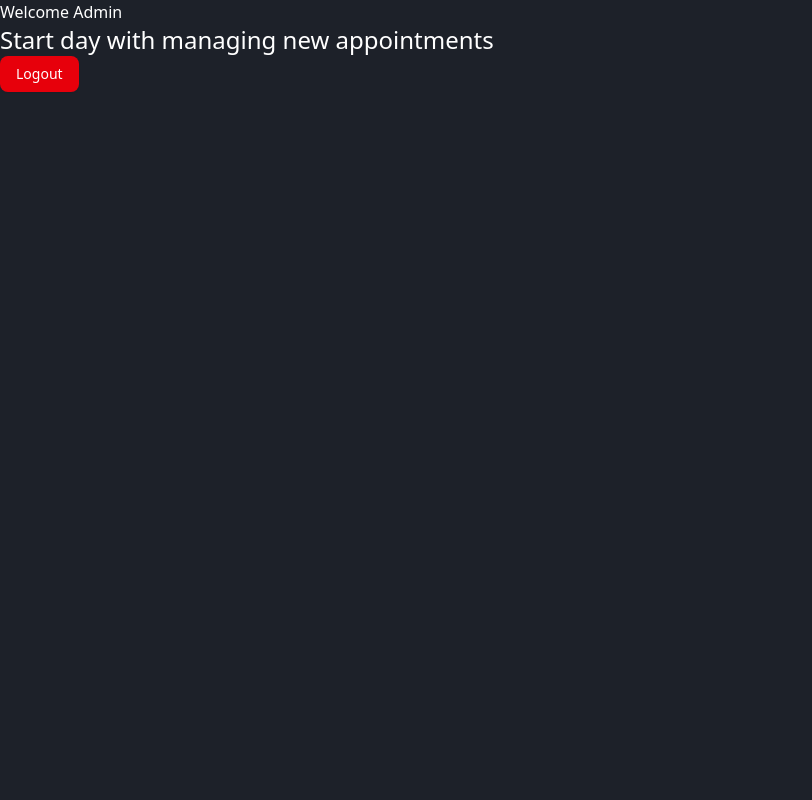
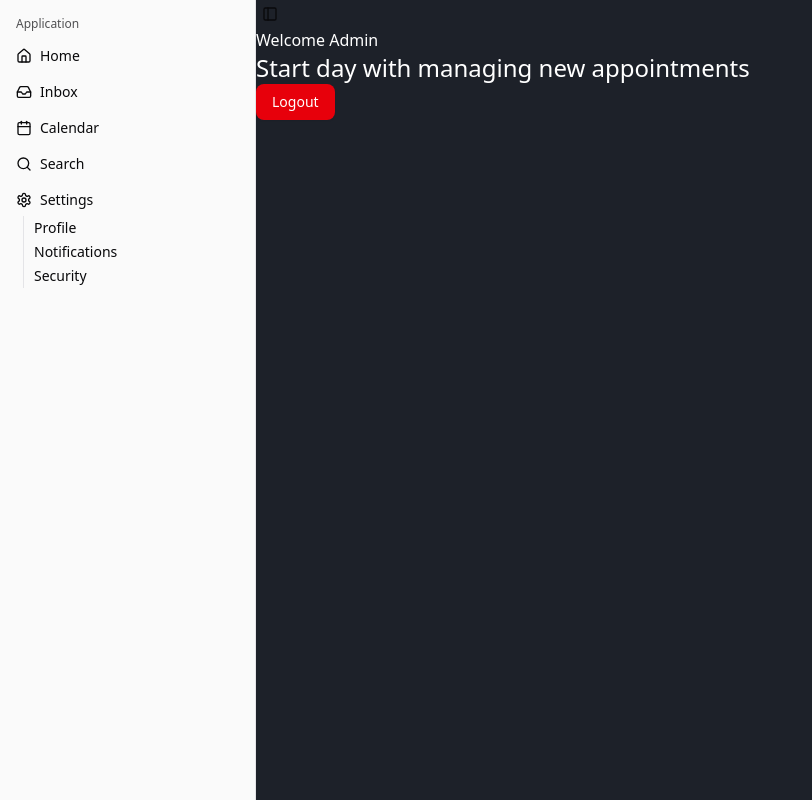
Before and after one commit to sohanthink/nursingcare, a Next.js app: page /dashboard/admin in a window 1280 px wide. Shown: the whole page, without its empty margins (0-812 px from the left). Built offline with nearby package versions, Linux system fonts and the light colour scheme.

Commit message:
admin sidebar added

```diff
--- a/app/dashboard/admin/layout.js
+++ b/app/dashboard/admin/layout.js
@@ -1,7 +1,18 @@
+import { SidebarProvider, SidebarTrigger } from "@/components/ui/sidebar";
+import { AppSidebar } from "@/components/AppSidebar";
+
 export default function DashboardLayout({ children }) {
   return (
     <html lang="en">
-      <body className="bg-dark h-full">{children}</body>
+      <body className="container mx-auto bg-dark min-h-screen">
+        <SidebarProvider>
+          <AppSidebar />
+          <main className="">
+            <SidebarTrigger />
+            {children}
+          </main>
+        </SidebarProvider>
+      </body>
     </html>
   );
 }
--- a/app/dashboard/admin/page.js
+++ b/app/dashboard/admin/page.js
@@ -1,10 +1,9 @@
 import Logout from "@/components/auth/Logout";
-import Image from "next/image";
 
 export default function Dashboard() {
   return (
     <div className="container mx-auto">
-      <h1 className="text-white">Welcome Admin</h1>
+      <h1 className=" text-white">Welcome Admin</h1>
       <p className="text-2xl text-white">
         Start day with managing new appointments
       </p>
--- a/app/dashboard/user/layout.js
+++ b/app/dashboard/user/layout.js
@@ -2,22 +2,33 @@
 
 import useAuthStore from "@/store/authStore";
 import { useEffect, useRef } from "react";
+import { SidebarProvider, SidebarTrigger } from "@/components/ui/sidebar";
+import { AppSidebar } from "@/components/AppSidebar";
 
 export default function RootLayout({ children }) {
-  const loadUser = useAuthStore((state) => state.loadUser);
-  const isLoaded = useRef(false);
+  // const loadUser = useAuthStore((state) => state.loadUser);
+  // const isLoaded = useRef(false);
 
-  useEffect(() => {
-    if (!isLoaded.current) {
-      console.log("🔄 Loading user from localStorage...");
-      loadUser();
-      isLoaded.current = true;
-    }
-  }, []);
+  // useEffect(() => {
+  //   if (!isLoaded.current) {
+  //     console.log("🔄 Loading user from localStorage...");
+  //     loadUser();
+  //     isLoaded.current = true;
+  //   }
+  // }, []);
 
   return (
     <html lang="en">
-      <body>{children}</body>
+      <body className="container mx-auto">
+        <SidebarProvider>
+          <AppSidebar />
+          <main>
+            <SidebarTrigger />
+            {children}
+          </main>
+        </SidebarProvider>
+        ;
+      </body>
     </html>
   );
 }
--- /dev/null
+++ b/components/AppSidebar.jsx
@@ -0,0 +1,94 @@
+import { Calendar, Home, Inbox, Search, Settings } from "lucide-react"
+
+import {
+    Sidebar,
+    SidebarContent,
+    SidebarGroup,
+    SidebarGroupContent,
+    SidebarGroupLabel,
+    SidebarMenu,
+    SidebarMenuButton,
+    SidebarMenuItem,
+    SidebarMenuSub,
+} from "@/components/ui/sidebar"
+
+// Menu items.
+const items = [
+    {
+        title: "Home",
+        url: "#",
+        icon: Home,
+    },
+    {
+        title: "Inbox",
+        url: "#",
+        icon: Inbox,
+    },
+    {
+        title: "Calendar",
+        url: "#",
+        icon: Calendar,
+    },
+    {
+        title: "Search",
+        url: "#",
+        icon: Search,
+    },
+    {
+        title: "Settings",
+        url: "#",
+        icon: Settings,
+        sub: [
+            {
+                title: "Profile",
+                url: "#",
+            },
+            {
+                title: "Notifications",
+                url: "#",
+            },
+            {
+                title: "Security",
+                url: "#",
+            },
+        ]
+    }
+]
+
+export function AppSidebar() {
+    return (
+        <Sidebar>
+            <SidebarContent>
+                <SidebarGroup>
+                    <SidebarGroupLabel>Application</SidebarGroupLabel>
+                    <SidebarGroupContent>
+                        <SidebarMenu>
+                            {items.map((item) => (
+                                <SidebarMenuItem key={item.title} isActive>
+                                    <SidebarMenuButton asChild>
+                                        <a href={item.url}>
+                                            <item.icon />
+                                            <span>{item.title}</span>
+                                        </a>
+                                    </SidebarMenuButton>
+                                    {
+                                        item.sub && (
+                                            <SidebarMenuSub>
+                                                {item.sub.map((sub) => (
+                                                    <a key={sub.title} href={sub.url}>
+                                                        {sub.title}
+                                                    </a>
+                                                ))}
+                                            </SidebarMenuSub>
+                                        )
+                                    }
+
+                                </SidebarMenuItem>
+                            ))}
+                        </SidebarMenu>
+                    </SidebarGroupContent>
+                </SidebarGroup>
+            </SidebarContent>
+        </Sidebar>
+    )
+}
--- a/components/ui/sidebar.jsx
+++ b/components/ui/sidebar.jsx
@@ -535,7 +535,7 @@ function SidebarMenuAction({
         "peer-data-[size=lg]/menu-button:top-2.5",
         "group-data-[collapsible=icon]:hidden",
         showOnHover &&
-          "peer-data-[active=true]/menu-button:text-sidebar-accent-foreground group-focus-within/menu-item:opacity-100 group-hover/menu-item:opacity-100 data-[state=open]:opacity-100 md:opacity-0",
+        "peer-data-[active=true]/menu-button:text-sidebar-accent-foreground group-focus-within/menu-item:opacity-100 group-hover/menu-item:opacity-100 data-[state=open]:opacity-100 md:opacity-0",
         className
       )}
       {...props} />
```
